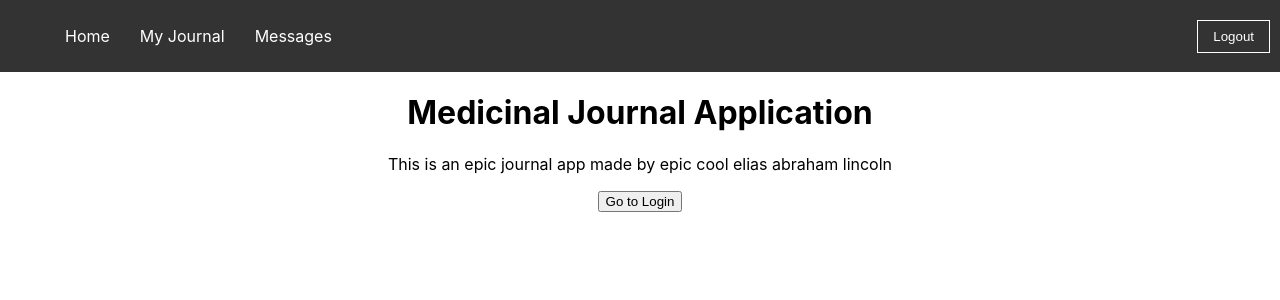
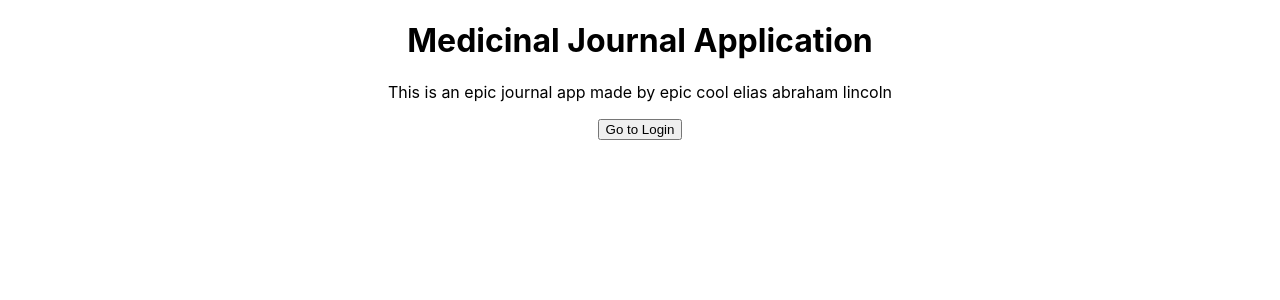
Before and after one commit to popelolole/journal-frontend, a React (Create React App) app: page / in a window 1280 px wide. Shown: the top 300 px of the page. Built offline with nearby package versions, Linux system fonts and the light colour scheme.

Commit message:
add security

```diff
--- a/src/App.js
+++ b/src/App.js
@@ -2,6 +2,11 @@ import './App.css';
 import { BrowserRouter as Router, Route, Routes, BrowserRouter } from 'react-router-dom';
 import Login from './Login.js';
 import WelcomePage from './WelcomePage.js';
+import { useState } from 'react';
+
+const getUser = () => {
+  return JSON.parse(sessionStorage.getItem('user'));
+}
 
 function App() {
   return (
@@ -9,7 +14,7 @@ function App() {
       <div className="App">
         <Routes>
           <Route exact path = "/" element = {<WelcomePage />} />
-          <Route path = "/login" element = {<Login />} />
+          <Route path = "/login" element = {getUser() == null ? <Login /> : <WelcomePage />} />
         </Routes>
       </div>
     </Router>
--- a/src/Header.js
+++ b/src/Header.js
@@ -1,9 +1,16 @@
-// Header.js
 import React from 'react';
-import { Link } from 'react-router-dom';
+import { Link, Navigate, useNavigate } from 'react-router-dom';
 import './Header.css';
 
-const Header = (/*{ onLogout }*/) => {
+const Header = () => {
+  const user = JSON.parse(sessionStorage.getItem('user'));
+  const navigate = useNavigate();
+
+  const handleLogout = () => {
+    sessionStorage.removeItem('user');
+    navigate('/login')
+  }
+
   return (
     <div className="header">
       <nav>
@@ -13,19 +20,32 @@ const Header = (/*{ onLogout }*/) => {
               Home
             </Link>
           </li>
-          <li className="nav-item">
-            <Link to="/my-journal" className="nav-link">
-              My Journal
-            </Link>
-          </li>
+          {user&&user.authorities.some(authorityItem => authorityItem.authority === "ROLE_PATIENT") ?
+            <li className="nav-item">
+              <Link to="/my-journal" className="nav-link">
+                My Journal
+              </Link>
+            </li>
+          :
+            null
+          }
           <li className="nav-item">
             <Link to="/messages" className="nav-link">
               Messages
             </Link>
           </li>
+          {user&&user.authorities.some(authorityItem => authorityItem.authority === "ROLE_DOCTOR") ?
+            <li className="nav-item">
+              <Link to="/patients" className="nav-link">
+                My Patients
+              </Link>
+            </li>
+          :
+            null
+          }
         </ul>
       </nav>
-      <button className="logout-button" /*onClick={onLogout}*/>
+      <button className="logout-button" onClick={handleLogout}>
         Logout
       </button>
     </div>
--- a/src/Login.js
+++ b/src/Login.js
@@ -1,10 +1,9 @@
 import React, { useState } from 'react';
 import { useNavigate } from 'react-router-dom';
 
-const Login = () => {
+const Login = ({onLogin}) => {
   const [username, setUsername] = useState('');
   const [password, setPassword] = useState('');
-  const [user, setUser] = useState(null);
   const navigate = useNavigate();
 
   const handleLogin = async () => {
@@ -21,7 +20,7 @@ const Login = () => {
       }
       const userData = await response.json();
 
-      setUser(userData);
+      sessionStorage.setItem('user', JSON.stringify(userData));
       console.log(userData);
 
       navigate('/');
--- /dev/null
+++ b/src/PrivateRoute.js
@@ -0,0 +1,6 @@
+import React from 'react';
+import { Route, Navigate } from 'react-router-dom';
+
+const PrivateRoute = ({children, user}) => {
+  return user!=null ? children : <Navigate to="/login" />
+}
--- a/src/WelcomePage.js
+++ b/src/WelcomePage.js
@@ -4,14 +4,24 @@ import { Link } from 'react-router-dom';
 import Header from './Header.js';
 
 const WelcomePage = () => {
+  const user = JSON.parse(sessionStorage.getItem('user'));
   return (
     <div>
+      {user!=null ?
       <Header />
+      :
+      null
+      }
+      {console.log(user)}
       <h1>Medicinal Journal Application</h1>
       <p>This is an epic journal app made by epic cool elias abraham lincoln</p>
+      {user==null ?
       <Link to="/login">
         <button>Go to Login</button>
       </Link>
+      :
+      null
+      }
     </div>
   );
 };
```
